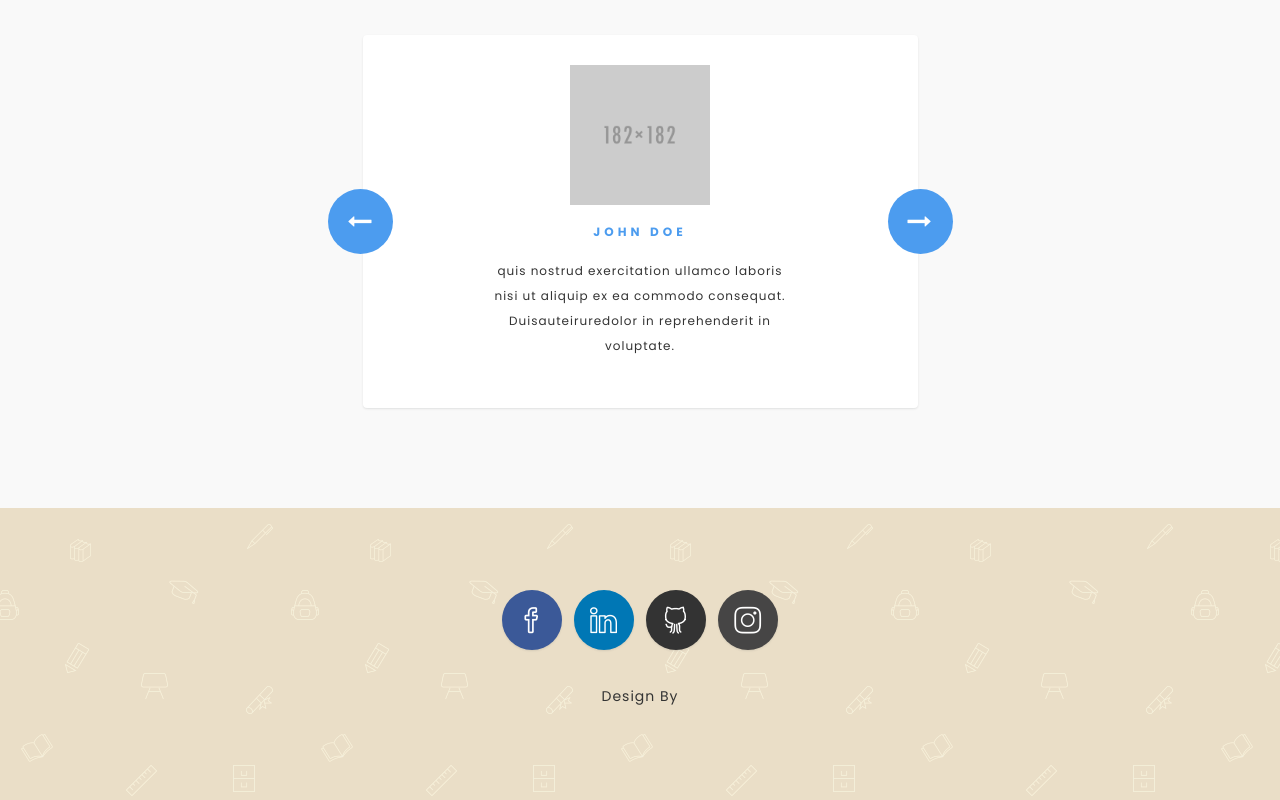
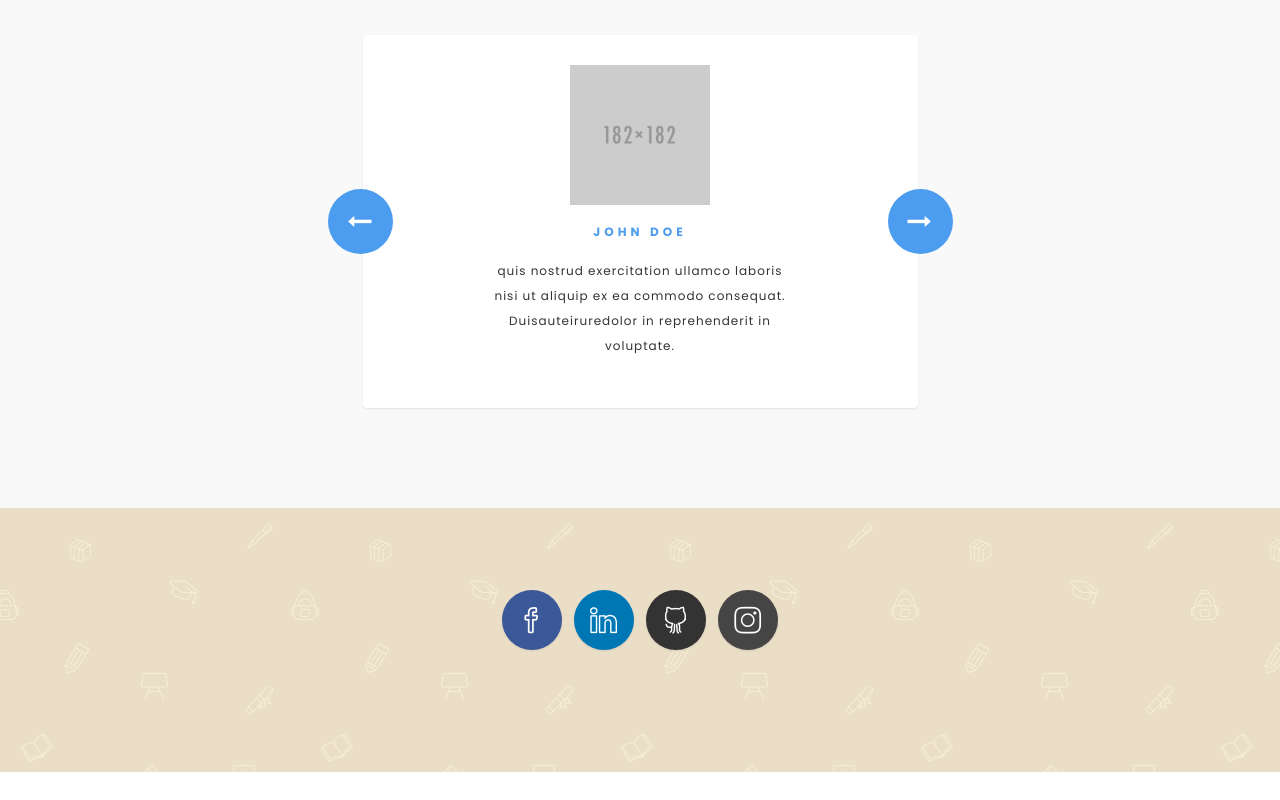
Before and after one commit to fmoghaddam/Website, a plain HTML site: page index.html in a window 1280 px wide. Shown: the part 3960-4760 px from the top of the page. After the commit the page ends 4732 px from the top, so only its background shows below. Drawn offline with Linux system fonts and the light colour scheme.

Commit message:
Update index.html

```diff
--- a/index.html
+++ b/index.html
@@ -568,7 +568,7 @@
           </div>
 
              <div class="col-md-12 uipasta-credit">
-                <p>Design By <a href="#" target="_blank" title="UiPasta"></a></p>
+                <p> <a href="#" target="_blank" title="UiPasta"></a></p>
                 </div>
 
              </div>
```
